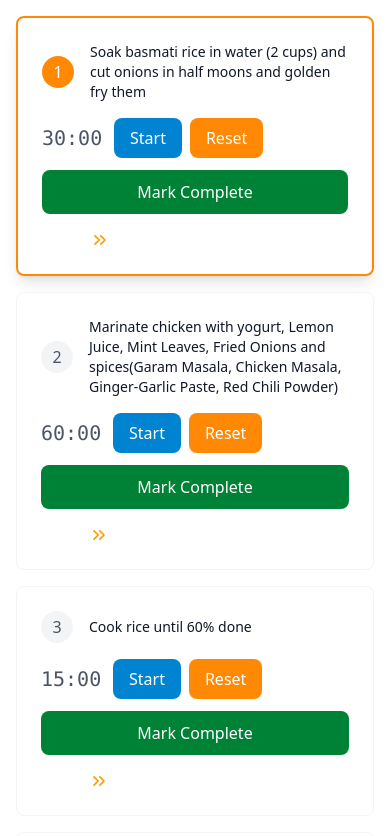
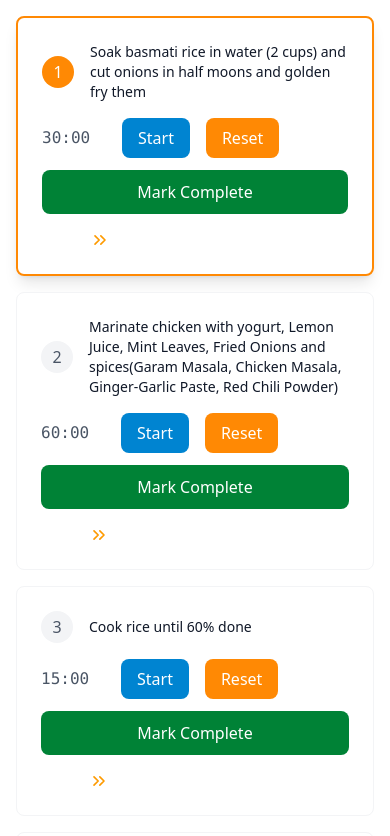
Before and after one commit to Arundhuti2000/Biriyani-Recipe, a React (Vite) app: page / in a window 390 px wide. Shown: the part 1068-1904 px from the top of the page. Built offline with nearby package versions, Linux system fonts and the light colour scheme.

Commit message:
fixed start reset button design

```diff
--- a/src/components/Timer.jsx
+++ b/src/components/Timer.jsx
@@ -48,19 +48,19 @@ const Timer = ({ duration, onComplete, onReset, timerRef }) => {
   };
 
   return (
-    <div className="flex items-center gap-2">
-      <span className="font-mono text-xl min-w-[4rem] text-gray-600">
+    <div className="flex items-center gap-4">
+      <span className="font-mono text-base sm:text-xl text-gray-600 min-w-[4rem]">
         {formatTime(timeLeft)}
       </span>
       <button
         onClick={toggleTimer}
-        className="px-4 py-2 flex-box rounded-lg bg-sky-600 text-white hover:bg-sky-700 transition-colors min-w-[4rem]"
+        className="px-4 py-2 rounded-lg bg-sky-600 text-white hover:bg-sky-700 transition-colors min-w-[4rem]"
       >
         {isActive ? "Pause" : "Start"}
       </button>
       <button
         onClick={handleReset}
-        className="px-4 py-2 flex-box rounded-lg bg-orange-400 text-white hover:bg-orange-500 transition-colors"
+        className="px-4 py-2 rounded-lg bg-orange-400 text-white hover:bg-orange-500 transition-colors"
       >
         Reset
       </button>
```
